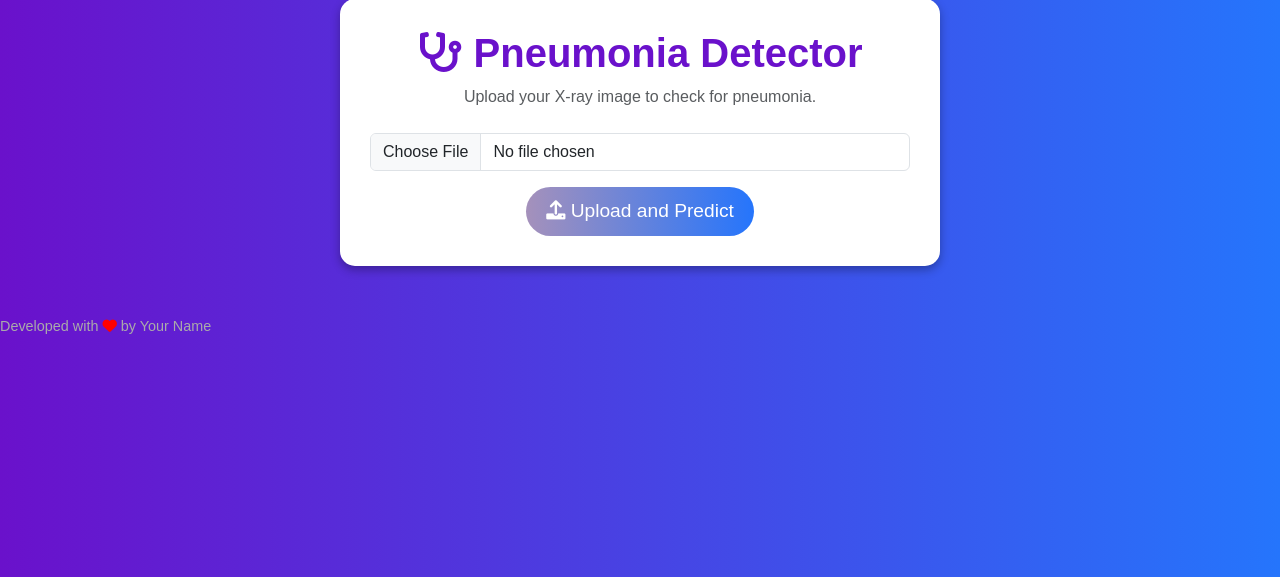
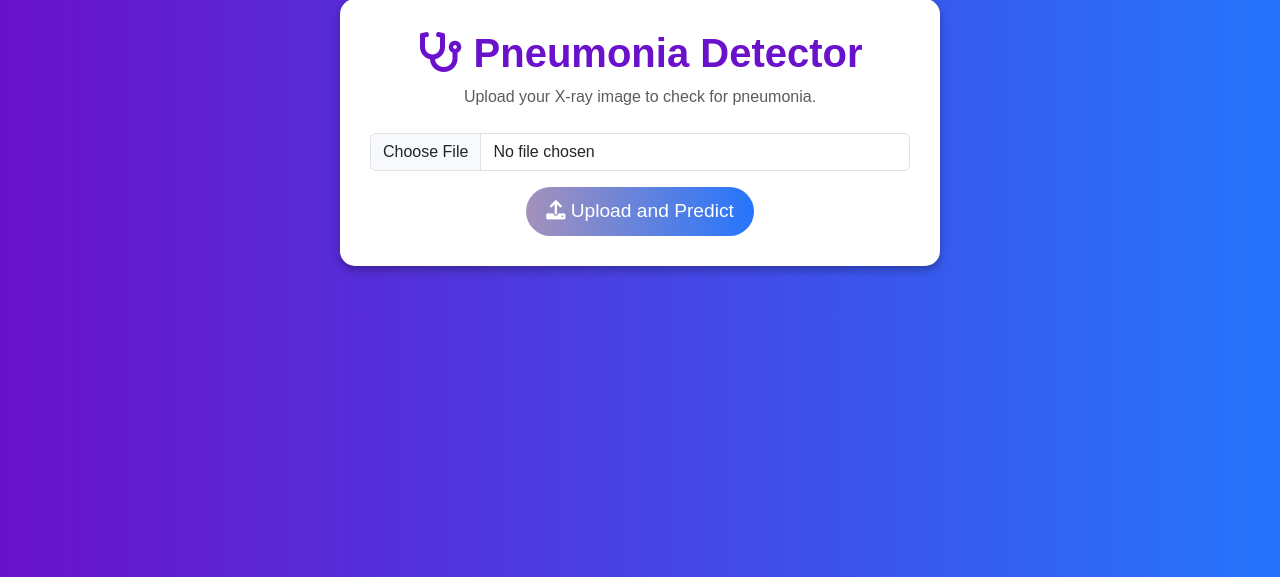
Before and after one commit to inssaf-01/CNNDeepL, a Flask app: page / in a window 1280 px wide. Shown: the part 51-628 px from the top of the page. Run offline with Flask 3, Linux system fonts and the light colour scheme.

Commit message:
last version

```diff
--- a/templates/index.html
+++ b/templates/index.html
@@ -101,8 +101,5 @@
         {% endif %}
 
     </div>
-    <footer>
-        Developed with <i class="fas fa-heart" style="color: red;"></i> by Your Name
-    </footer>
 </body>
 </html>
```
Also changed, not shown: uploads/IM-0145-0001.jpeg (added).
